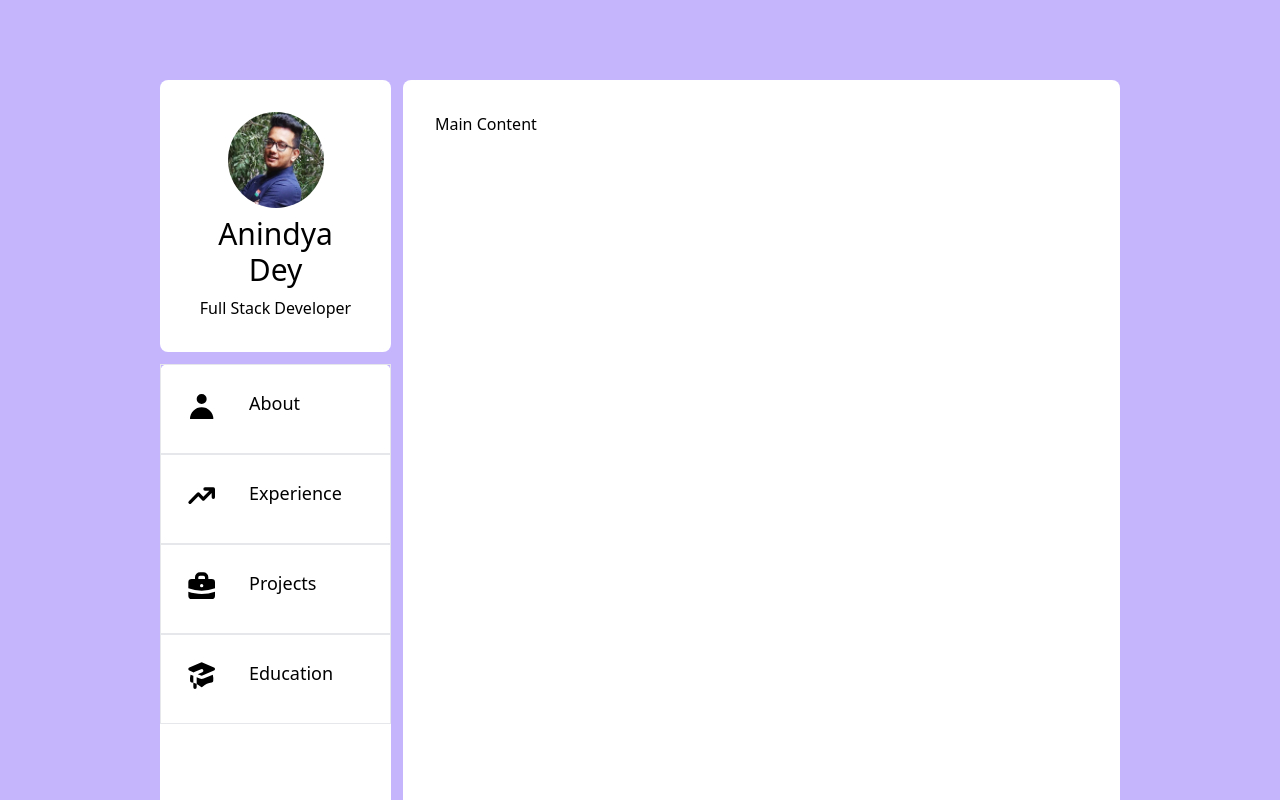
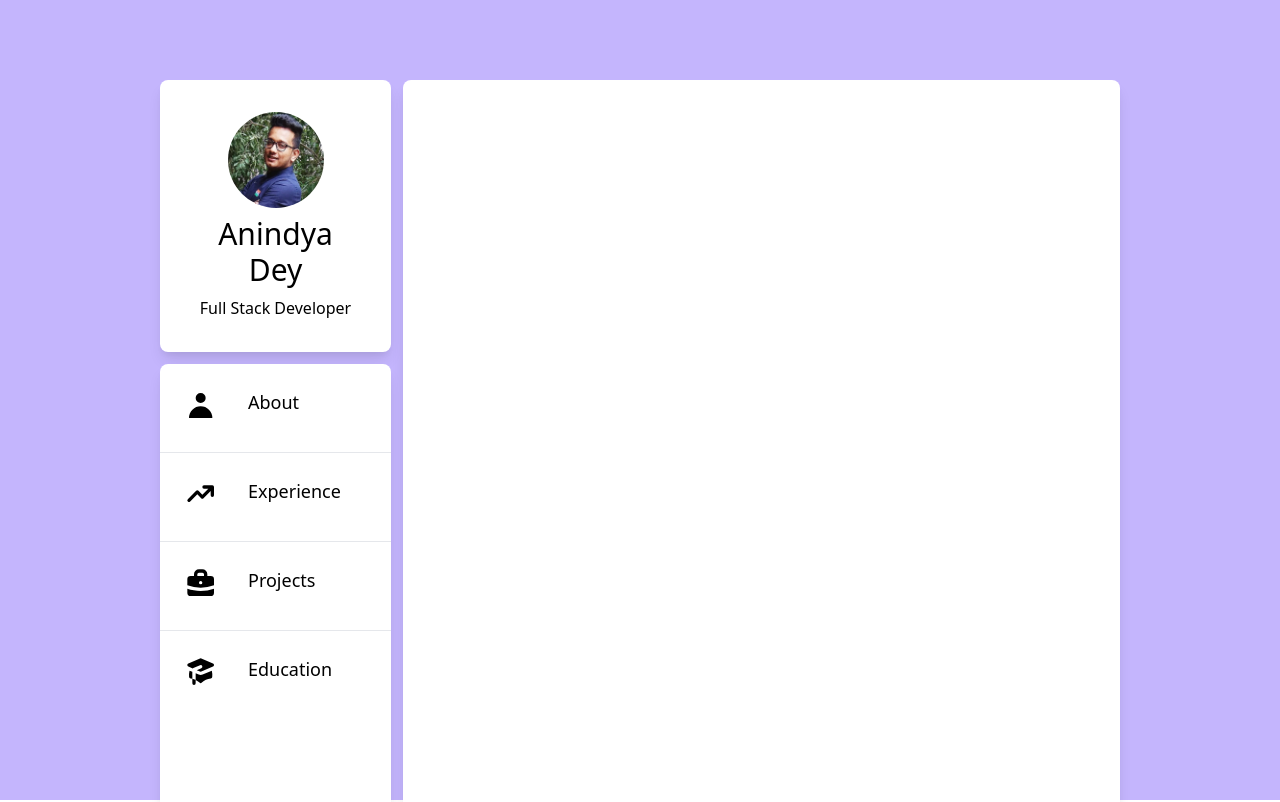
Before and after one commit to LunaMoon1/my-portfolio, a Next.js app: page / in a window 1280 px wide. Shown: the top 802 px of the page. Built offline with nearby package versions, Linux system fonts and the light colour scheme.

Commit message:
add resume sections

```diff
--- a/components/layout.jsx
+++ b/components/layout.jsx
@@ -10,13 +10,13 @@ export default function Layout({ children }) {
                 <title>Anindya Dey | Full Stack Developer</title>
             </Head>
             <div className='w-11/12 xl:w-9/12 mx-auto py-20 grid grid-cols-12 grid-rows-3 gap-3'>
-                <div className='bg-white col-span-3 p-8 rounded-lg'>
+                <div className='bg-white col-span-3 p-8 rounded-lg shadow-lg'>
                 <ProfileIntro profileIntro={ProfileData.intro} />
                 </div>
-                <div className='bg-white col-span-9 row-span-3 p-8 rounded-lg'>
+                <div className='bg-white col-span-9 row-span-3 p-8 rounded-lg shadow-lg'>
                 {children}
                 </div>
-                <div className='bg-white col-span-3 row-span-2 rounded-lg'>
+                <div className='bg-white col-span-3 row-span-2 rounded-lg divide-y divide-fuchsia-300 shadow-lg'>
                 {
                     ProfileData.resumeItems.map(resumeItem =>
                     <Resume key={resumeItem.name} resumeItem={resumeItem} />
--- a/components/profile-intro.jsx
+++ b/components/profile-intro.jsx
@@ -1,16 +1,21 @@
 import React from 'react';
+import Link from 'next/link';
 import Image from 'next/image';
 
 export default function ProfileIntro({ profileIntro }) {
     return (
         <React.Fragment>
           <div className='relative w-24 h-24 mx-auto'>
+            <Link href='/'>
+              <a>
                 <Image
                   className='rounded-full'
                   src='/images/profile.jpg'
                   layout="fill"
                   objectFit="cover"
                 />
+              </a>
+            </Link>
           </div>
           <h1 className='text-3xl font-light py-2 text-center'>{ profileIntro.name }</h1>
           <p className='text-md font-light text-center'>{ profileIntro.jobTitle }</p>
--- a/components/resume.jsx
+++ b/components/resume.jsx
@@ -1,11 +1,16 @@
 import React from 'react';
+import Link from 'next/link';
 
 export default function Resume({ resumeItem }) {
     return (
         <React.Fragment>
-            <div className='p-6 flex hover:bg-purple-300 border border-gray-200 border-b'>
-                <img className='w-10' src={resumeItem.svg} />
-                <div className='text-lg px-6'>{resumeItem.name}</div>
+            <div className='p-6 hover:bg-purple-200'>
+                <Link href={`/resume/${resumeItem.id}`}>
+                    <a className='flex'>
+                        <img className='w-10' src={resumeItem.svg} />
+                        <div className='text-lg px-6'>{resumeItem.name}</div>
+                    </a>
+                </Link>
             </div>
         </React.Fragment>
     )
--- a/data/profile-v1.js
+++ b/data/profile-v1.js
@@ -5,19 +5,23 @@ export const ProfileData = {
     },
     resumeItems: [
         {
+            id: 'about',
             name: 'About',
             svg: 'svg/about.svg',
 
         },
         {
+            id: 'experience',
             name: 'Experience',
             svg: 'svg/experience.svg'
         },
         {
+            id: 'projects',
             name: 'Projects',
             svg: 'svg/project.svg'
         },
         {
+            id: 'education',
             name: 'Education',
             svg: 'svg/education.svg'
         }
--- a/pages/index.js
+++ b/pages/index.js
@@ -2,11 +2,12 @@ import "tailwindcss/tailwind.css";
 
 import Layout from '../components/layout';
 import MainContent from '../components/main-content';
+import Resume from './resume/[section]';
 
 export default function Home() {
   return (
     <Layout>
-      <MainContent />
+      <Resume />
     </Layout>
   )
 }
--- /dev/null
+++ b/pages/resume/[section].js
@@ -0,0 +1,49 @@
+import Layout from '../../components/layout';
+
+const ids = [
+    {
+        params: {
+            section: 'about'
+        }
+    },
+    {
+        params: {
+            section: 'experience'
+        }
+    },
+    {
+        params: {
+            section: 'projects'
+        }
+    },
+    {
+        params: {
+            section: 'education'
+        }
+    }
+]
+
+export default function Resume({ section }) {
+    return (
+        <>
+            { section }
+        </>
+    )
+}
+
+export async function getStaticPaths() {
+    const paths = ids;
+    return {
+        paths,
+        fallback: false
+    }
+}
+
+export async function getStaticProps({ params }) {
+    const section = params.section
+    return {
+        props: {
+            section
+        }
+    }
+}
```
Lines whose indentation alone changed are shown as unchanged.
